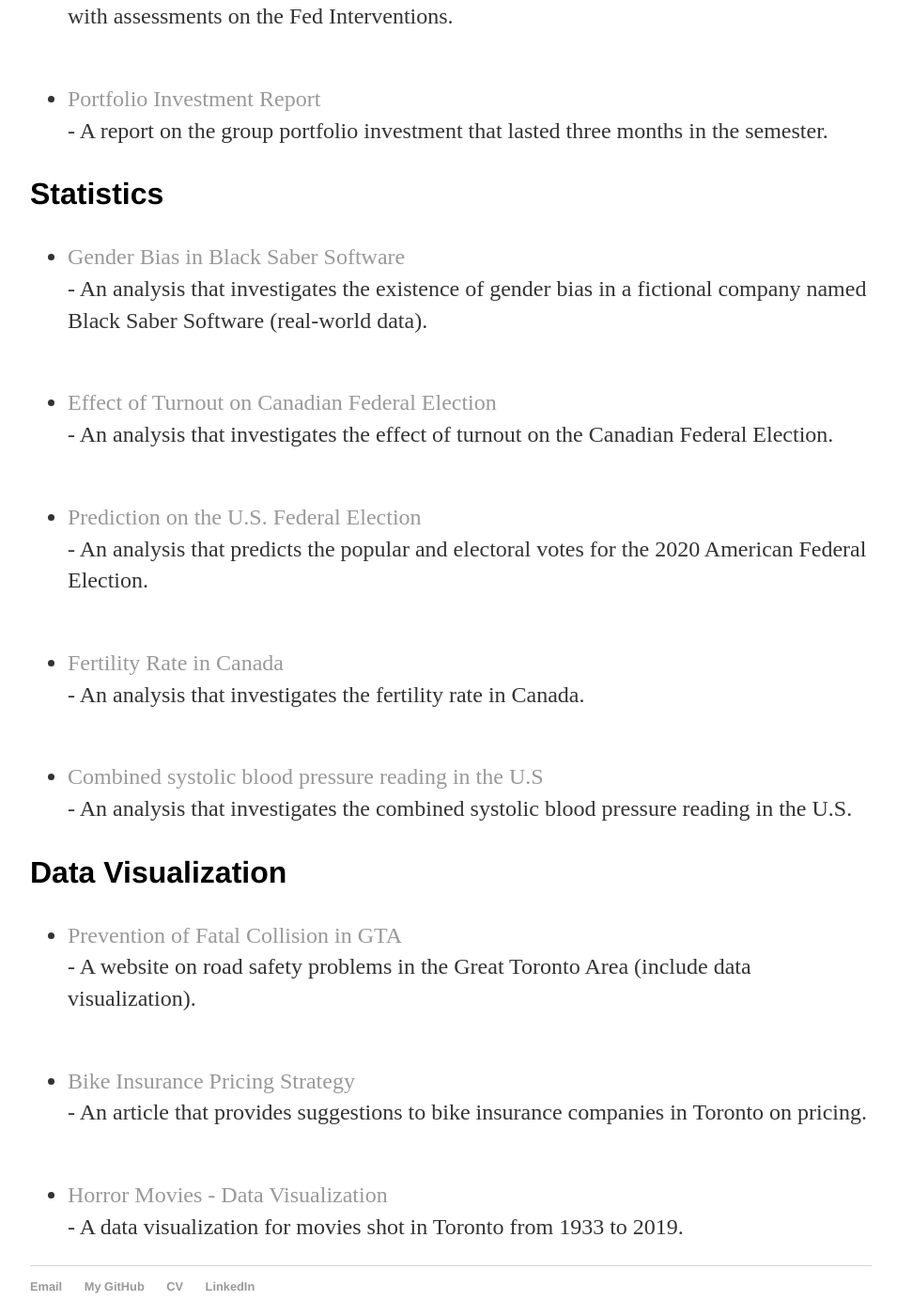
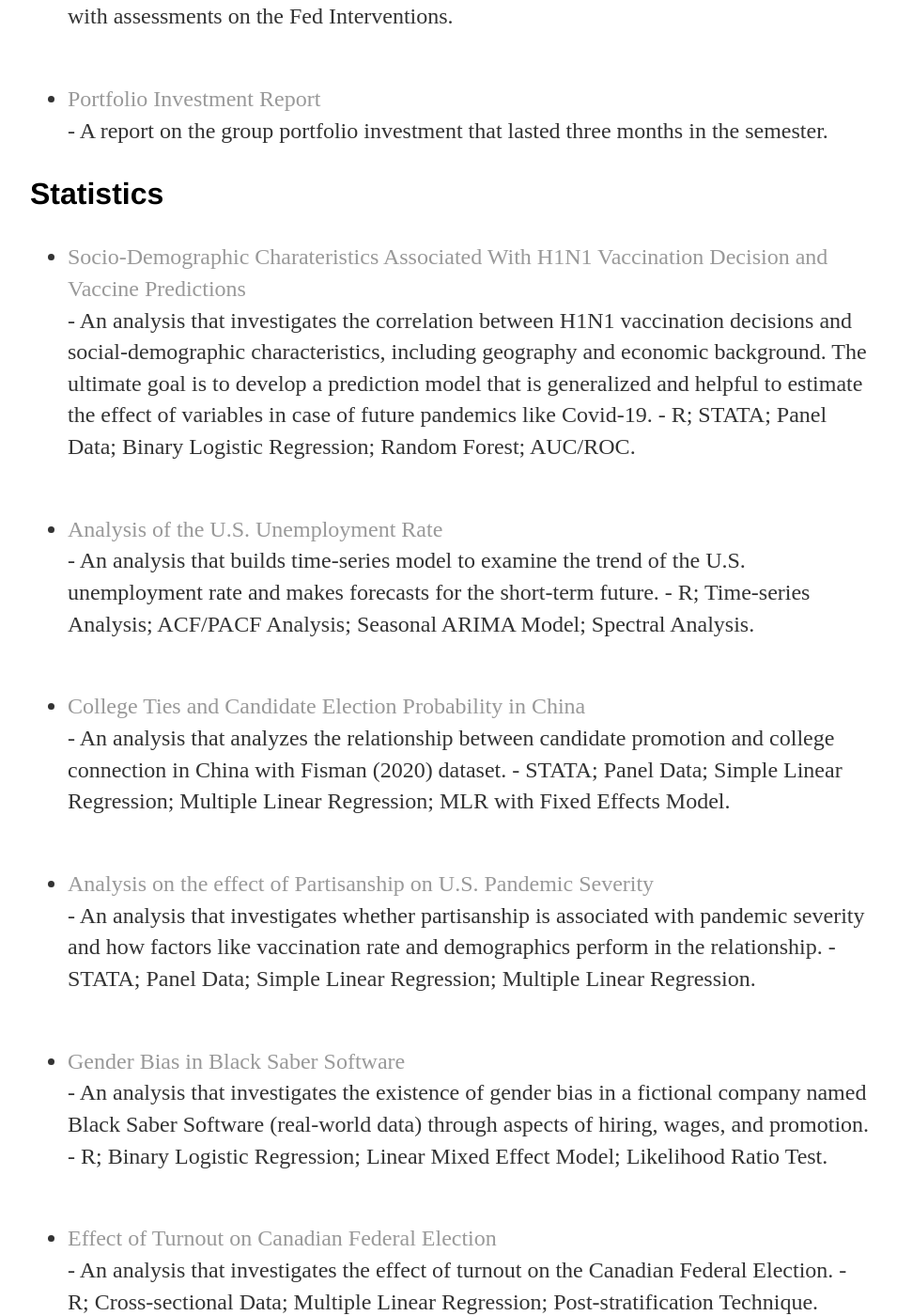
Before and after one commit to xiongy15/xiongy15.github.io, a Jekyll site: the page built from project/index.html, in a window 1280 px wide and 1400 px high, scrolled down 1224 px. Shown: the whole window at 94% size, without its empty margins (160-1115 px from the left). Built offline with Jekyll 4.4.1, drawn with Linux system fonts in a browser that asks for light colours; some of the changed text lies outside the part shown.

Commit message:
Update index.html

```diff
--- a/project/index.html
+++ b/project/index.html
@@ -39,20 +39,41 @@ The projects are listed in chronological order. (newest to oldest) </p>
 
 <h3>Statistics</h3>
 <ul class="contacts">
+<li><a href="/project/Socio-Demographic Charateristics Associated With H1N1 Vaccination Decision and Vaccine Predictions.pdf" class="image fit">Socio-Demographic Charateristics Associated With H1N1 Vaccination Decision and Vaccine Predictions</a></li>
+   - An analysis that investigates the correlation between H1N1 vaccination decisions and social-demographic characteristics, including geography and economic background. The ultimate goal is to develop a prediction model that is generalized and helpful to estimate the effect of variables in case of future pandemics like Covid-19.
+   - R; STATA; Panel Data; Binary Logistic Regression; Random Forest; AUC/ROC.
+   <h4>    </h4>
+<li><a href="/project/Analysis of the U.S. Unemployment Rate.pdf" class="image fit">Analysis of the U.S. Unemployment Rate</a></li>
+   - An analysis that builds time-series model to examine the trend of the U.S. unemployment rate and makes forecasts for the short-term future.
+   - R; Time-series Analysis; ACF/PACF Analysis; Seasonal ARIMA Model; Spectral Analysis.
+   <h4>    </h4>
+<li><a href="/project/College Ties and Candidate Election Probability in China.pdf" class="image fit">College Ties and Candidate Election Probability in China</a></li>
+   - An analysis that analyzes the relationship between candidate promotion and college connection in China with Fisman (2020) dataset.
+   - STATA; Panel Data; Simple Linear Regression; Multiple Linear Regression; MLR with Fixed Effects Model.
+   <h4>    </h4>
+<li><a href="/project/Analysis on the effect of Partisanship on U.S. Pandemic Severity.pdf" class="image fit">Analysis on the effect of Partisanship on U.S. Pandemic Severity</a></li>
+   - An analysis that investigates whether partisanship is associated with pandemic severity and how factors like vaccination rate and demographics perform in the relationship.
+   - STATA; Panel Data; Simple Linear Regression; Multiple Linear Regression.
+   <h4>    </h4>
 <li><a href="/project/Investigation on Gender Bias (Black Saber Software).pdf" class="image fit">Gender Bias in Black Saber Software</a></li>
-   - An analysis that investigates the existence of gender bias in a fictional company named Black Saber Software (real-world data).
+   - An analysis that investigates the existence of gender bias in a fictional company named Black Saber Software (real-world data) through aspects of hiring, wages, and promotion.
+   - R; Binary Logistic Regression; Linear Mixed Effect Model; Likelihood Ratio Test.
    <h4>    </h4>
 <li><a href="/project/Investigating the Effect of Turnout on Canadian Federal Election.pdf" class="image fit">Effect of Turnout on Canadian Federal Election</a></li>
    - An analysis that investigates the effect of turnout on the Canadian Federal Election.
+   - R; Cross-sectional Data; Multiple Linear Regression; Post-stratification Technique.
    <h4>    </h4>
 <li><a href="/project/Hope is on Joe Biden, Pressure is on Donald Trump.pdf" class="image fit">Prediction on the U.S. Federal Election</a></li>
    - An analysis that predicts the popular and electoral votes for the 2020 American Federal Election.
+   - R; Cross-sectional Data; Binary Logistic Regression; Post-stratification Technique.
    <h4>    </h4>
 <li><a href="/project/Investigation of the Fertility Rate in Canada.pdf" class="image fit">Fertility Rate in Canada</a></li>
-   - An analysis that investigates the fertility rate in Canada.
+   - An analysis that investigates the fertility rate in Canada and aims to generate a model that can predict the probability of a person having a fertility rate higher than the replacement level.
+   - R; Cross-sectional Data; Binary Logistic Regression; Multiple Linear Regression.
    <h4>    </h4>
 <li><a href="/project/Analysis of combined systolic blood pressure reading in the U.S.pdf" class="image fit">Combined systolic blood pressure reading in the U.S</a></li>
    - An analysis that investigates the combined systolic blood pressure reading in the U.S.
+   - R; Cross-sectional Data; Multiple Linear Regression; LASSO Regression.
 </ul>
 
 
```
